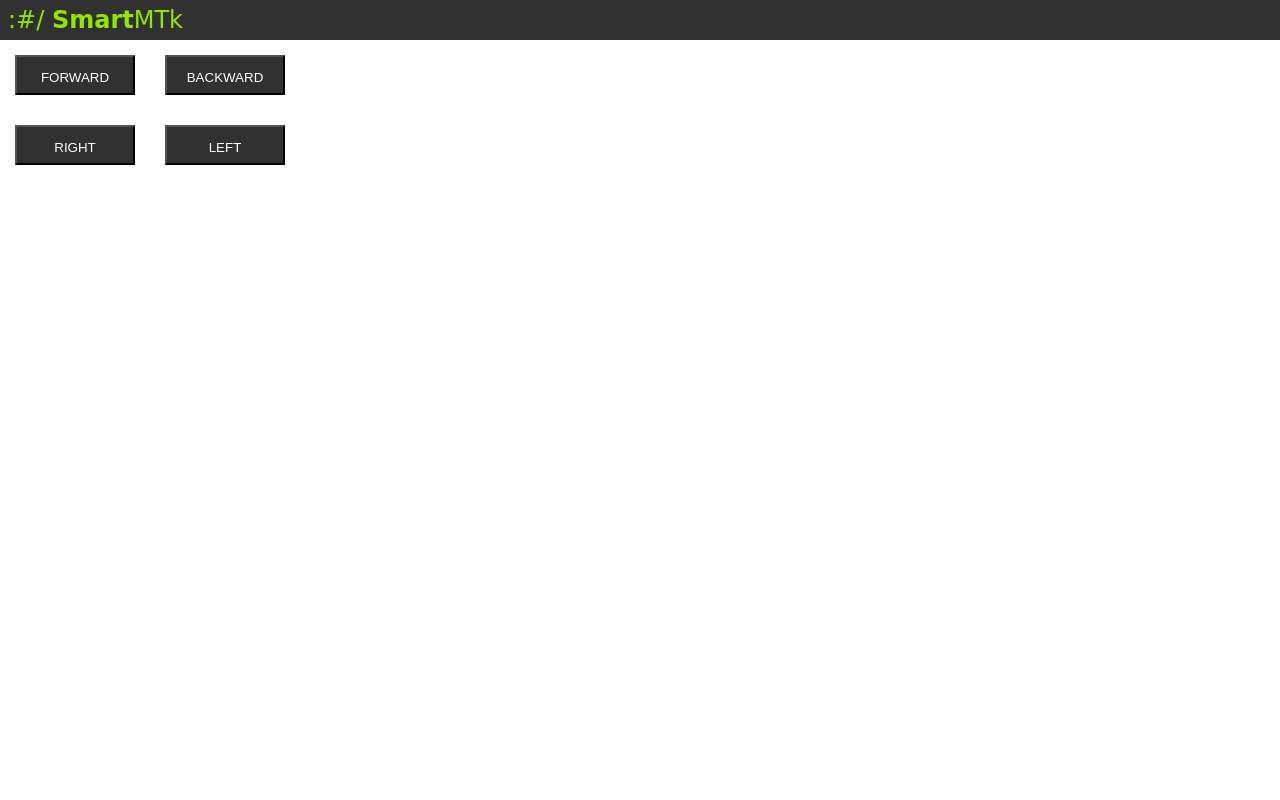
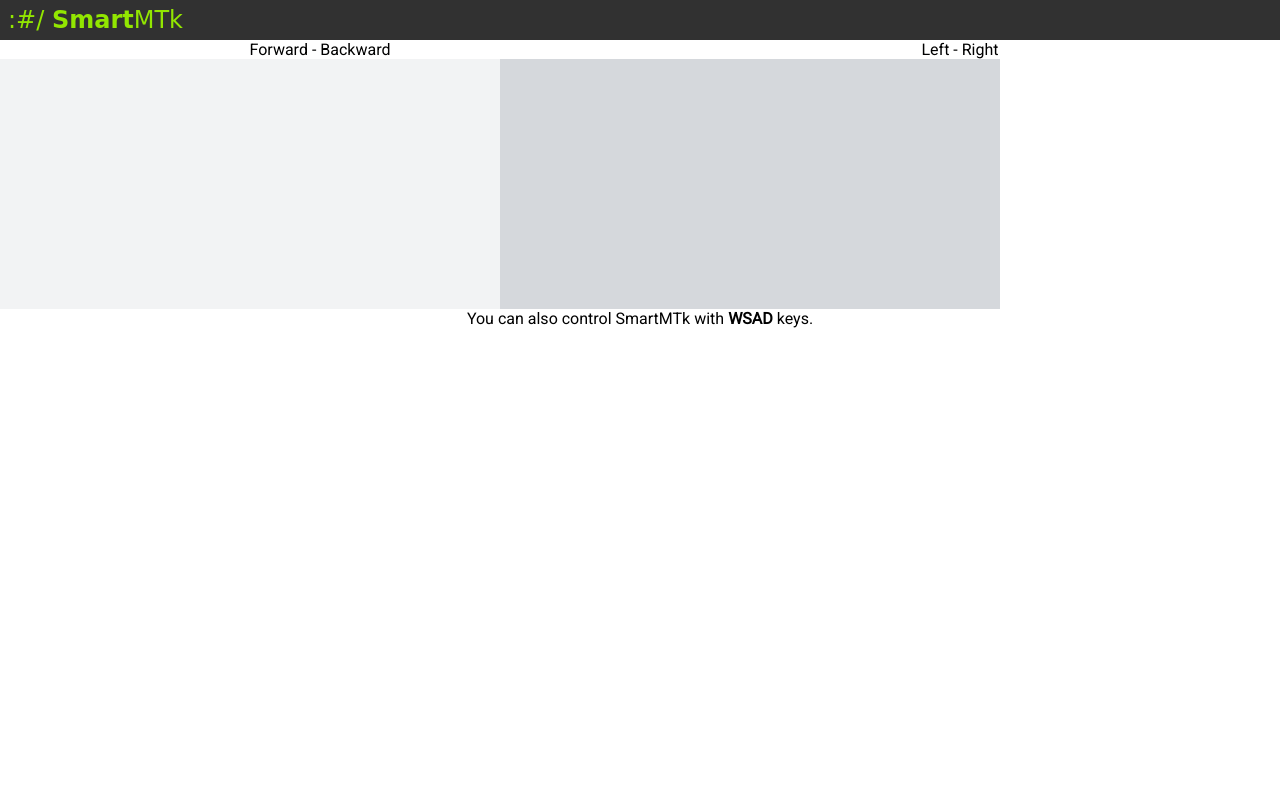
Before and after one commit to gslf/SmartMTk, a Flask app: page / in a window 1280 px wide. Run offline with Flask 2, Linux system fonts and the light colour scheme; some libraries are stand-ins or nearby versions; some web fonts are replaced.

Commit message:
Virtual Joystick and keyboard control

```diff
--- a/src/webapp/static/css/index.css
+++ b/src/webapp/static/css/index.css
@@ -1,19 +1,14 @@
+/* ------------- */
+/* GENERAL STYLE */
 body{
 	font-family: 'Roboto', sans-serif;
 	margin:0;
 	padding:0;
 }
 
-:not(input):not(textarea),
-:not(input):not(textarea)::after,
-:not(input):not(textarea)::before {
-    	-webkit-user-select: none;
-	user-select: none;
-	cursor: default;
-}
-input, button, textarea, :focus {
-	outline: none; // You should add some other style for :focus to help UX/a11y
-}
+
+/* --------- */
+/* TITLE BAR */
 
 #logo{
 	font-family: 'Gugi', cursive;
@@ -25,16 +20,32 @@
 	margin:0;
 }
 
+
+/* ------------ */
+/* CONTROL AREA */
+
 .controls{
 	text-align:center
 }
 
-.control_button{
+.joystick_info{
+	text-align:center;
+	width:50%;
 	float:left;
-	height:40px;
-	line-height:40px;
-	width:120px;
-	margin:15px;
-	color:white;
-	background-color:#313131;
 }
+
+.joystick_area{
+	position:relative;
+	width:50%;
+	height:250px;
+	max-width:500px;
+	float:left;
+}
+
+#joystick_area1{
+	background-color:#f2f3f4;
+}
+
+#joystick_area2{
+	background-color:#d5d8dc;
+}
--- /dev/null
+++ b/src/webapp/static/js/joystick_utils.js
@@ -0,0 +1,87 @@
+// ///////////////////////////
+// Joystick Utils
+// Virtual Joystick managemant
+
+
+// Joystick reference var
+var joystick1
+var joystick2
+
+
+// Init joystick
+function initJoystick(){
+	joystick1 = nipplejs.create({
+		zone: document.getElementById('joystick_area1'),
+		color: 'gray'
+	});
+
+	joystick2 = nipplejs.create({
+		zone: document.getElementById('joystick_area2'),
+		color: 'gray'
+	});
+
+}
+
+// ---------------------------------------------
+// Joystick 1
+// Bind joystic events with handler function
+function bindJoystick1(){
+	joystick1.on('start end', function(evt, data) {
+		manageJoystick1Movements(evt, data)
+	}).on('plain:up plain:down', function(evt, data) {
+		manageJoystick1Movements(evt, data);
+	});
+}
+
+
+// Joystic event handler function
+function manageJoystick1Movements(evt, data){
+
+	// Brake if user release joystick
+	if(evt.type == "end"){
+		shortBrake();
+	}else{
+		if(data.direction != undefined){
+
+			// Manage direction forward/backward
+			if(data.direction.y == "up"){
+				forward();
+			}else if(data.direction.y == "down"){
+				backward();
+			}
+		}
+	}
+
+}
+
+// ---------------------------------------------
+// Joystick 2
+// Bind joystic events with handler function
+function bindJoystick2(){
+	joystick2.on('start end', function(evt, data) {
+		manageJoystick2Movements(evt, data)
+	}).on('plain:left plain:right', function(evt, data) {
+		manageJoystick2Movements(evt, data);
+	});
+}
+
+
+// Joystic event handler function
+function manageJoystick2Movements(evt, data){
+
+	// Brake if user release joystick
+	if(evt.type == "end"){
+		straight();
+	}else{
+		if(data.direction != undefined){
+
+			// Manage direction left/right
+			if(data.direction.x == "right"){
+				right();
+			}else if (data.direction.x == "left"){
+				left();
+			}
+		}
+	}
+
+}
--- /dev/null
+++ b/src/webapp/static/js/keyboard_utils.js
@@ -0,0 +1,59 @@
+// /////////////////////////////////
+// Keyboard Utils
+// Bind keys to monster track movement functions
+
+
+function initKeyboard(){
+
+	// Bind keys
+	$(document).keydown(function(e) {
+
+		// W KEY
+		if(e.keyCode==87){
+			forward();
+		}
+
+		// S KEY
+		else if(e.keyCode==83){
+			backward();
+		}
+
+		// D KEY
+		else if(e.keyCode==68){
+			right();
+		}
+
+		// A KEY
+		else if(e.keyCode==65){
+			left();
+		}
+
+
+	});
+
+	$(document).keyup(function(e) {
+
+		// W KEY
+		if(e.keyCode==87){
+			shortBrake();
+		}
+
+		// S KEY
+		else if(e.keyCode==83){
+			shortBrake();
+		}
+
+		// D KEY
+		else if(e.keyCode==68){
+			straight();
+		}
+
+		// A KEY
+		else if(e.keyCode==65){
+			straight();
+		}else{
+		}
+
+	});
+
+}
--- a/src/webapp/templates/index.html
+++ b/src/webapp/templates/index.html
@@ -14,17 +14,25 @@
 	</nav>
 
 	<div class="controls">
+		<div class="joystick_info">Forward - Backward</div>
+		<div class="joystick_info">Left - Right</div>
+		<div style="clear:both"></div>
+
+		<div class="joystick_area" id="joystick_area1"></div>
+		<div class="joystick_area" id="joystick_area2"></div>
+		<div style="clear:both"></div>
+
 		<center>
-		<button class="control_button" id="forward" >FORWARD</button>
-		<button class="control_button" id="backward">BACKWARD</button>
-		<br><div style="clear:both">
-		<button class="control_button" id="right">RIGHT</button>
-		<button class="control_button" id="left">LEFT</button>
+		You can also control SmartMTk with <b>WSAD</b> keys.
 		</center>
 	</div>
 
 
 	<script src="https://ajax.googleapis.com/ajax/libs/jquery/3.4.0/jquery.min.js"></script>
+	<script src="https://cdn.jsdelivr.net/npm/nipplejs@0.8.1/dist/nipplejs.min.js"></script>
+	<script type=text/javascript src="{{ url_for('static', filename='js/smartmtk_utils.js') }}"></script>
+	<script type=text/javascript src="{{ url_for('static', filename='js/joystick_utils.js') }}"></script>
+	<script type=text/javascript src="{{ url_for('static', filename='js/keyboard_utils.js') }}"></script>
 	<script type=text/javascript src="{{ url_for('static', filename='js/main.js') }}"></script>
 
     </body>
```
Also changed, not shown: src/webapp/static/js/main.js (+8 -51 lines), src/webapp/static/js/smartmtk_utils.js (added, +62 -0 lines).
